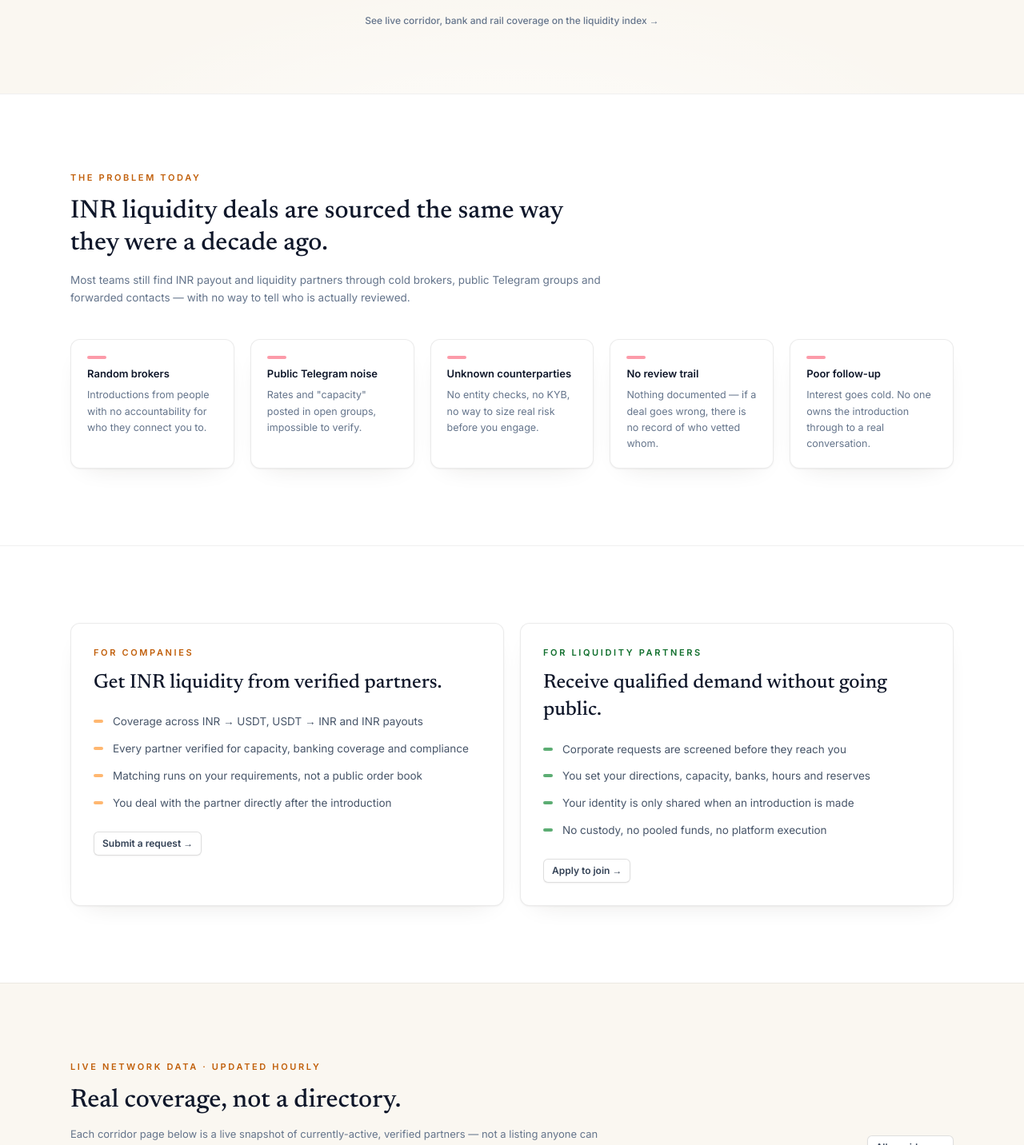
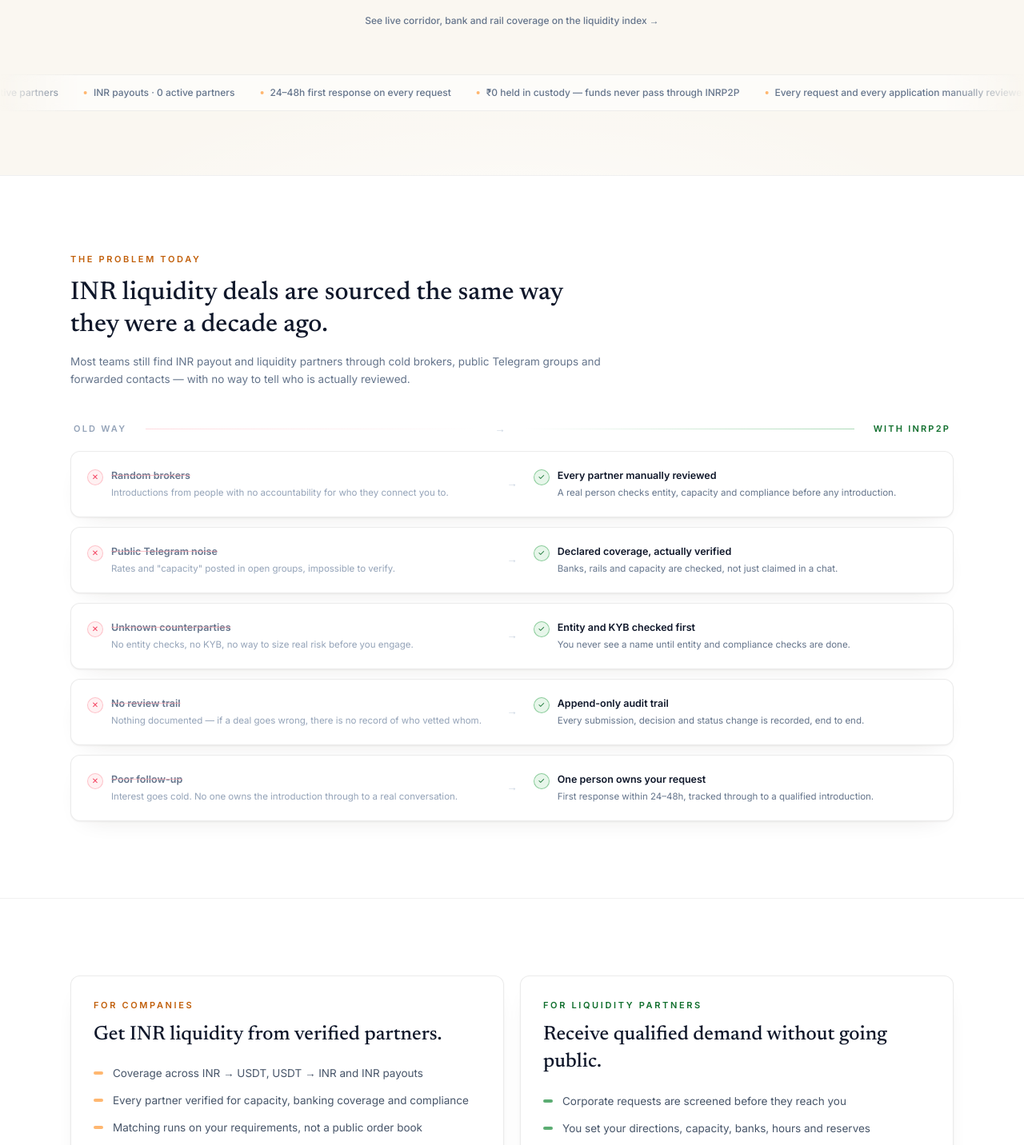
Before and after one commit to Gatsby01k/inrbill, a Next.js app: page / in a window 1280 px wide. Shown: the part 898-2330 px from the top of the page at 80% size. Built offline with nearby package versions, Linux system fonts and the light colour scheme; no server answers; the database is empty.

Commit message:
newdesui

```diff
--- a/src/app/globals.css
+++ b/src/app/globals.css
@@ -140,6 +140,55 @@
   }
   .tnum {
     font-feature-settings: "tnum";
+  }
+  /* Animated saffron→green gradient text, reuses the existing
+     gradient-shift keyframe (previously registered but unused). Sparingly —
+     one or two words per page, never a whole sentence. */
+  .text-gradient-brand {
+    @apply bg-gradient-to-r from-gold-600 via-gold-400 to-leaf-500 bg-clip-text text-transparent;
+    background-size: 200% 200%;
+  }
+
+  /* ── Spotlight hover (cursor-following glow) ──────────────────
+     Paired with SpotlightCard (src/components/site/spotlight-card.tsx),
+     which sets --mx/--my in px via onMouseMove. Pure CSS otherwise — the
+     glow is a ::before layer so it never affects layout or interferes with
+     the existing .card hover lift/shadow transition. */
+  .spotlight {
+    position: relative;
+    isolation: isolate;
+  }
+  .spotlight::before {
+    content: "";
+    position: absolute;
+    inset: 0;
+    z-index: 0;
+    border-radius: inherit;
+    opacity: 0;
+    pointer-events: none;
+    background: radial-gradient(
+      220px circle at var(--mx, 50%) var(--my, 50%),
+      rgba(255, 153, 51, 0.16),
+      transparent 72%
+    );
+    transition: opacity 0.4s ease;
+  }
+  .spotlight:hover::before {
+    opacity: 1;
+  }
+  .spotlight > * {
+    position: relative;
+    z-index: 1;
+  }
+
+  /* ── Marquee ticker ───────────────────────────────────────── */
+  /* The animation itself is applied via the animate-marquee Tailwind
+     utility (registered in tailwind.config.ts) directly in the component,
+     not here — a class only referenced from raw CSS, never as a literal
+     utility class in JSX, risks Tailwind's content scanner never emitting
+     its @keyframes block. This rule only handles the hover-to-pause. */
+  .marquee-viewport:hover .marquee-track {
+    animation-play-state: paused;
   }
 
   /* ── Form controls ────────────────────────────────────────── */
--- a/src/app/page.tsx
+++ b/src/app/page.tsx
@@ -8,6 +8,8 @@ import { HeroRing } from "@/components/site/hero-ring";
 import { SiteNav } from "@/components/site/nav";
 import { SiteFooter } from "@/components/site/footer";
 import { RequestPipelineCard } from "@/components/site/request-pipeline-card";
+import { SpotlightCard } from "@/components/site/spotlight-card";
+import { Ticker } from "@/components/site/ticker";
 import { CORRIDOR_SLUGS } from "@/lib/corridor-page";
 import { db } from "@/lib/db";
 import { buildCorridorStats } from "@/lib/market-intelligence";
@@ -37,6 +39,39 @@ export const metadata: Metadata = {
   description: SITE_DESCRIPTION,
   alternates: { canonical: "/" },
 };
+
+const PROBLEM_PAIRS = [
+  {
+    old: "Random brokers",
+    oldDetail: "Introductions from people with no accountability for who they connect you to.",
+    fix: "Every partner manually reviewed",
+    fixDetail: "A real person checks entity, capacity and compliance before any introduction.",
+  },
+  {
+    old: "Public Telegram noise",
+    oldDetail: "Rates and \"capacity\" posted in open groups, impossible to verify.",
+    fix: "Declared coverage, actually verified",
+    fixDetail: "Banks, rails and capacity are checked, not just claimed in a chat.",
+  },
+  {
+    old: "Unknown counterparties",
+    oldDetail: "No entity checks, no KYB, no way to size real risk before you engage.",
+    fix: "Entity and KYB checked first",
+    fixDetail: "You never see a name until entity and compliance checks are done.",
+  },
+  {
+    old: "No review trail",
+    oldDetail: "Nothing documented — if a deal goes wrong, there is no record of who vetted whom.",
+    fix: "Append-only audit trail",
+    fixDetail: "Every submission, decision and status change is recorded, end to end.",
+  },
+  {
+    old: "Poor follow-up",
+    oldDetail: "Interest goes cold. No one owns the introduction through to a real conversation.",
+    fix: "One person owns your request",
+    fixDetail: "First response within 24–48h, tracked through to a qualified introduction.",
+  },
+];
 
 const FACTS = [
   { value: "24–48h", label: "First response on every request" },
@@ -217,8 +252,9 @@ export default async function LandingPage() {
               <p className="eyebrow">Private reviewed network</p>
               <h1 className="mt-5 font-display text-[2.5rem] font-medium leading-[1.08] tracking-[-0.012em] text-slate-900 sm:text-[3.15rem]">
                 Stop searching for INR payout
-                <br className="hidden sm:block" /> and liquidity partners in
-                random chats.
+                <br className="hidden sm:block" /> and{" "}
+                <span className="text-gradient-brand animate-gradient-shift">liquidity partners</span>{" "}
+                in random chats.
               </h1>
               <p className="mt-6 max-w-xl text-[15.5px] leading-relaxed text-slate-600">
                 INRP2P is a private, reviewed network for INR payout and liquidity
@@ -307,6 +343,20 @@ export default async function LandingPage() {
               </Link>
             </Reveal>
           </div>
+
+          <div className="mt-14">
+            <Ticker
+              items={[
+                ...corridors.map(
+                  (c) =>
+                    `${c.directionLabel} · ${c.activePartners} active partner${c.activePartners === 1 ? "" : "s"}`,
+                ),
+                "24–48h first response on every request",
+                "₹0 held in custody — funds never pass through INRP2P",
+                "Every request and every application manually reviewed",
+              ]}
+            />
+          </div>
         </section>
 
         {/* ── Problem ── */}
@@ -321,18 +371,51 @@ export default async function LandingPage() {
               brokers, public Telegram groups and forwarded contacts — with no way
               to tell who is actually reviewed.
             </p>
-            <div className="mt-10 grid gap-5 sm:grid-cols-2 lg:grid-cols-5">
-              {[
-                { t: "Random brokers", d: "Introductions from people with no accountability for who they connect you to." },
-                { t: "Public Telegram noise", d: "Rates and \"capacity\" posted in open groups, impossible to verify." },
-                { t: "Unknown counterparties", d: "No entity checks, no KYB, no way to size real risk before you engage." },
-                { t: "No review trail", d: "Nothing documented — if a deal goes wrong, there is no record of who vetted whom." },
-                { t: "Poor follow-up", d: "Interest goes cold. No one owns the introduction through to a real conversation." },
-              ].map((p, i) => (
-                <Reveal key={p.t} index={i} className="card h-full p-5">
-                  <span className="mb-2 block h-1 w-6 rounded-full bg-rose-400/70" />
-                  <p className="text-[13px] font-semibold text-slate-900">{p.t}</p>
-                  <p className="mt-1.5 text-[12.5px] leading-relaxed text-slate-500">{p.d}</p>
+            <div className="mt-10 flex items-center gap-6 px-1">
+              <p className="text-[11px] font-semibold uppercase tracking-[0.2em] text-slate-400">
+                Old way
+              </p>
+              <span className="h-px flex-1 bg-gradient-to-r from-rose-300/40 to-transparent" />
+              <span aria-hidden className="text-slate-300">
+                →
+              </span>
+              <span className="h-px flex-1 bg-gradient-to-l from-leaf-400/40 to-transparent" />
+              <p className="text-[11px] font-semibold uppercase tracking-[0.2em] text-leaf-600">
+                With INRP2P
+              </p>
+            </div>
+            <div className="mt-4 space-y-3">
+              {PROBLEM_PAIRS.map((p, i) => (
+                <Reveal key={p.old} index={i}>
+                  <SpotlightCard className="card flex flex-col gap-3 p-4 sm:flex-row sm:items-center sm:gap-5 sm:p-5">
+                    <div className="flex flex-1 items-start gap-2.5">
+                      <span className="mt-0.5 flex h-5 w-5 shrink-0 items-center justify-center rounded-full border border-rose-300/60 bg-rose-50 text-[10px] text-rose-500">
+                        ✕
+                      </span>
+                      <div>
+                        <p className="text-[12.5px] font-semibold text-slate-500 line-through decoration-rose-300/70">
+                          {p.old}
+                        </p>
+                        <p className="mt-0.5 text-[11.5px] leading-relaxed text-slate-400">
+                          {p.oldDetail}
+                        </p>
+                      </div>
+                    </div>
+                    <span aria-hidden className="hidden shrink-0 text-slate-300 sm:block">
+                      →
+                    </span>
+                    <div className="flex flex-1 items-start gap-2.5">
+                      <span className="mt-0.5 flex h-5 w-5 shrink-0 items-center justify-center rounded-full border border-leaf-400/50 bg-leaf-50 text-[10px] text-leaf-600">
+                        ✓
+                      </span>
+                      <div>
+                        <p className="text-[12.5px] font-semibold text-slate-900">{p.fix}</p>
+                        <p className="mt-0.5 text-[11.5px] leading-relaxed text-slate-500">
+                          {p.fixDetail}
+                        </p>
+                      </div>
+                    </div>
+                  </SpotlightCard>
                 </Reveal>
               ))}
             </div>
@@ -342,10 +425,8 @@ export default async function LandingPage() {
         {/* ── Two sides ── */}
         <section className="band-white py-24">
           <div className="mx-auto grid max-w-6xl gap-5 px-4 sm:px-6 lg:grid-cols-2">
-            <Reveal
-              index={0}
-              className="card h-full p-7 transition-all duration-200 hover:-translate-y-0.5 hover:shadow-raised"
-            >
+            <Reveal index={0}>
+              <SpotlightCard className="card h-full p-7 transition-all duration-200 hover:-translate-y-0.5 hover:shadow-raised">
                 <p className="eyebrow">For companies</p>
                 <h2 className="mt-3 font-display text-[1.55rem] font-medium leading-snug text-slate-900">
                   Get INR liquidity from verified partners.
@@ -361,11 +442,10 @@ export default async function LandingPage() {
                 <Link href="/request" className="btn btn-ghost btn-sm mt-6">
                   Submit a request →
                 </Link>
+              </SpotlightCard>
             </Reveal>
-            <Reveal
-              index={1}
-              className="card h-full p-7 transition-all duration-200 hover:-translate-y-0.5 hover:shadow-raised"
-            >
+            <Reveal index={1}>
+              <SpotlightCard className="card h-full p-7 transition-all duration-200 hover:-translate-y-0.5 hover:shadow-raised">
                 <p className="eyebrow text-leaf-600">For liquidity partners</p>
                 <h2 className="mt-3 font-display text-[1.55rem] font-medium leading-snug text-slate-900">
                   Receive qualified demand without going public.
@@ -381,6 +461,7 @@ export default async function LandingPage() {
                 <Link href="/apply" className="btn btn-ghost btn-sm mt-6">
                   Apply to join →
                 </Link>
+              </SpotlightCard>
             </Reveal>
           </div>
         </section>
@@ -405,11 +486,8 @@ export default async function LandingPage() {
             </div>
             <div className="mt-10 grid gap-5 sm:grid-cols-3">
               {corridors.map((c, i) => (
-                <Reveal
-                  key={c.slug}
-                  index={i}
-                  className="card flex h-full flex-col p-6 transition-all duration-200 hover:-translate-y-0.5 hover:shadow-raised"
-                >
+                <Reveal key={c.slug} index={i}>
+                  <SpotlightCard className="card flex h-full flex-col p-6 transition-all duration-200 hover:-translate-y-0.5 hover:shadow-raised">
                     <p className="eyebrow text-leaf-600">{c.directionLabel}</p>
                     <p className="tnum mt-3 text-[28px] font-semibold text-slate-900">
                       {c.activePartners}
@@ -434,6 +512,7 @@ export default async function LandingPage() {
                     <Link href={`/corridors/${c.slug}`} className="btn btn-ghost btn-sm mt-5">
                       View corridor →
                     </Link>
+                  </SpotlightCard>
                 </Reveal>
               ))}
             </div>
@@ -467,16 +546,14 @@ export default async function LandingPage() {
 
             <div className="mt-6 grid gap-5 sm:grid-cols-2 lg:grid-cols-4">
               {PROCESS.map((s, i) => (
-                <Reveal
-                  key={s.t}
-                  index={i}
-                  className="card h-full p-6 transition-all duration-200 hover:-translate-y-0.5 hover:shadow-raised"
-                >
+                <Reveal key={s.t} index={i}>
+                  <SpotlightCard className="card h-full p-6 transition-all duration-200 hover:-translate-y-0.5 hover:shadow-raised">
                     <p className="font-mono text-[11px] tracking-wider text-gold-600 lg:hidden">
                       0{i + 1}
                     </p>
                     <p className="text-[14.5px] font-semibold text-slate-900">{s.t}</p>
                     <p className="mt-2 text-[12.5px] leading-relaxed text-slate-500">{s.d}</p>
+                  </SpotlightCard>
                 </Reveal>
               ))}
             </div>
@@ -491,7 +568,8 @@ export default async function LandingPage() {
               Company flow &amp; partner flow
             </h2>
             <div className="mt-10 grid gap-5 lg:grid-cols-2">
-              <Reveal index={0} className="card p-6 sm:p-7">
+              <Reveal index={0}>
+                <SpotlightCard className="card p-6 sm:p-7">
                   <p className="eyebrow">Company</p>
                   <div className="mt-4 flex flex-wrap items-center gap-2">
                     {["Submit request", "Manual review", "Matching", "Qualified introduction"].map((step, i, arr) => (
@@ -514,8 +592,10 @@ export default async function LandingPage() {
                   <Link href="/request" className="btn btn-ghost btn-sm mt-5">
                     Submit company request →
                   </Link>
+                </SpotlightCard>
               </Reveal>
-              <Reveal index={1} className="card p-6 sm:p-7">
+              <Reveal index={1}>
+                <SpotlightCard className="card p-6 sm:p-7">
                   <p className="eyebrow text-leaf-600">Partner</p>
                   <div className="mt-4 flex flex-wrap items-center gap-2">
                     {["Apply", "Manual review", "Verification", "Matched demand"].map((step, i, arr) => (
@@ -539,6 +619,7 @@ export default async function LandingPage() {
                   <Link href="/apply" className="btn btn-ghost btn-sm mt-5">
                     Apply for Trader Review →
                   </Link>
+                </SpotlightCard>
               </Reveal>
             </div>
           </div>
@@ -558,16 +639,18 @@ export default async function LandingPage() {
                 Full review framework →
               </Link>
             </div>
-            <div className="mt-10 grid gap-x-8 gap-y-6 sm:grid-cols-2 lg:grid-cols-3">
+            <div className="mt-10 grid gap-4 sm:grid-cols-2 lg:grid-cols-3">
               {STANDARDS.map((s, i) => (
-                <Reveal key={s.title} index={i} className="flex gap-3.5">
-                  <span className="mt-0.5 flex h-[22px] w-[22px] shrink-0 items-center justify-center rounded-md border border-leaf-400/50 bg-leaf-50 text-[11px] text-leaf-600 animate-pop-in">
+                <Reveal key={s.title} index={i}>
+                  <SpotlightCard className="card flex h-full gap-3.5 p-5 transition-all duration-200 hover:-translate-y-0.5 hover:shadow-raised">
+                    <span className="mt-0.5 flex h-[26px] w-[26px] shrink-0 items-center justify-center rounded-md border border-leaf-400/50 bg-leaf-50 text-[12px] text-leaf-600 animate-pop-in">
                       ✓
                     </span>
                     <div>
                       <p className="text-[13.5px] font-semibold text-slate-900">{s.title}</p>
                       <p className="mt-1 text-[12.5px] leading-relaxed text-slate-500">{s.text}</p>
                     </div>
+                  </SpotlightCard>
                 </Reveal>
               ))}
             </div>
--- /dev/null
+++ b/src/components/site/spotlight-card.tsx
@@ -0,0 +1,39 @@
+"use client";
+
+import { useRef } from "react";
+
+/**
+ * Wraps a card in a cursor-following radial glow (the ".spotlight" class in
+ * globals.css) — a common premium-SaaS hover detail (Linear/Stripe-style).
+ * Pure CSS custom-property tracking, no state, no re-renders: onMouseMove
+ * writes --mx/--my directly onto the DOM node. Degrades invisibly on touch
+ * devices (no mousemove, glow just never appears — nothing breaks).
+ *
+ * Usage: replace `<Reveal className="card ..."` with
+ * `<Reveal><SpotlightCard className="card ...">` — Reveal keeps handling
+ * the scroll-in fade, SpotlightCard adds the hover glow on top of whatever
+ * classes it's given (typically the existing `.card` treatment).
+ */
+export function SpotlightCard({
+  className,
+  children,
+}: {
+  className?: string;
+  children: React.ReactNode;
+}) {
+  const ref = useRef<HTMLDivElement>(null);
+
+  function onMouseMove(e: React.MouseEvent<HTMLDivElement>) {
+    const el = ref.current;
+    if (!el) return;
+    const rect = el.getBoundingClientRect();
+    el.style.setProperty("--mx", `${e.clientX - rect.left}px`);
+    el.style.setProperty("--my", `${e.clientY - rect.top}px`);
+  }
+
+  return (
+    <div ref={ref} onMouseMove={onMouseMove} className={`spotlight ${className ?? ""}`}>
+      {children}
+    </div>
+  );
+}
--- /dev/null
+++ b/src/components/site/ticker.tsx
@@ -0,0 +1,32 @@
+/**
+ * Infinite horizontal marquee — pure CSS (the .marquee-track/.marquee-viewport
+ * classes + animate-marquee keyframe in globals.css/tailwind.config.ts), no
+ * client JS needed at all. The track renders `items` twice back to back and
+ * animates translateX(-50%) on a loop, so as the first copy scrolls fully
+ * off-screen the second is in exactly the position the first started —
+ * a seamless loop as long as both copies are identical width, which they
+ * are by construction. Hover pauses via a plain CSS :hover rule.
+ */
+export function Ticker({ items }: { items: string[] }) {
+  return (
+    <div
+      className="marquee-viewport overflow-hidden border-y border-black/[0.06] bg-white/60 py-3 backdrop-blur-sm"
+      style={{
+        maskImage: "linear-gradient(90deg, transparent, black 8%, black 92%, transparent)",
+        WebkitMaskImage: "linear-gradient(90deg, transparent, black 8%, black 92%, transparent)",
+      }}
+    >
+      <div className="marquee-track animate-marquee flex w-max items-center gap-8">
+        {[...items, ...items].map((item, i) => (
+          <span
+            key={i}
+            className="flex shrink-0 items-center gap-2 whitespace-nowrap text-[12px] font-medium text-slate-500"
+          >
+            <span className="h-1 w-1 shrink-0 rounded-full bg-gold-500/70" />
+            {item}
+          </span>
+        ))}
+      </div>
+    </div>
+  );
+}
--- a/tailwind.config.ts
+++ b/tailwind.config.ts
@@ -110,6 +110,10 @@ const config: Config = {
           "40%": { transform: "scale(1.18)" },
           "100%": { transform: "scale(1)" },
         },
+        marquee: {
+          from: { transform: "translateX(0)" },
+          to: { transform: "translateX(-50%)" },
+        },
       },
       animation: {
         reveal: "reveal 0.7s cubic-bezier(0.2, 0.7, 0.3, 1) both",
@@ -122,6 +126,7 @@ const config: Config = {
         "gradient-shift": "gradientShift 6s ease infinite",
         "march-ants": "marchAnts 1.2s linear infinite",
         "count-pulse": "countPulse 0.4s ease-out",
+        marquee: "marquee 32s linear infinite",
       },
     },
   },
```
Lines whose indentation alone changed are shown as unchanged.
